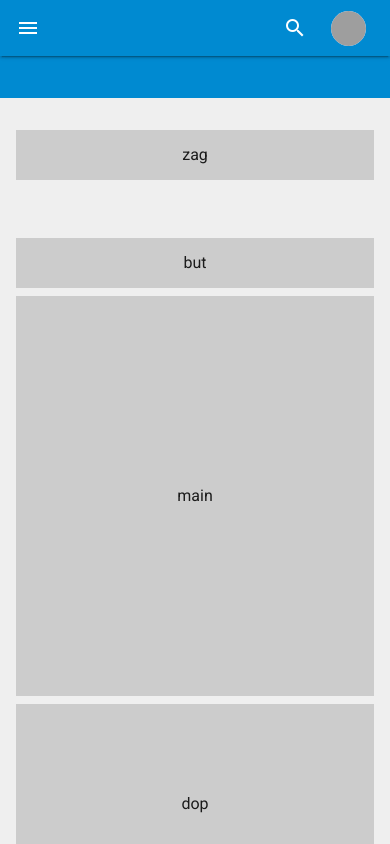
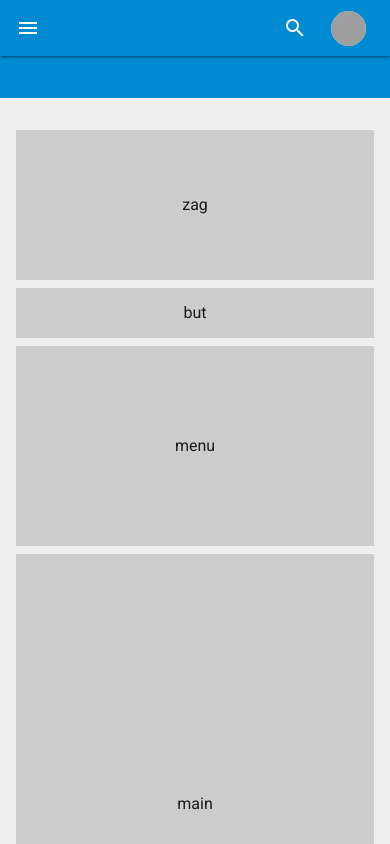
Before and after one commit to emptyfortress/sogl, a Vue app: page /#/doc in a window 390 px wide. Shown: the top 844 px of the page. Built offline with nearby package versions, Linux system fonts and the light colour scheme; grey boxes are pictures that could not be loaded.

Commit message:
grid seems working but bugs

```diff
--- a/src/components/Doc.vue
+++ b/src/components/Doc.vue
@@ -26,7 +26,7 @@ export default {
 	display: grid;
 	gap: .5rem;
 	grid-template-columns: repeat(6, 1fr);
-	grid-template-rows: 100px min-content;
+	grid-template-rows: min-content;
 	> div {
 		background: #ccc;
 		height: 50px;
@@ -36,6 +36,7 @@ export default {
 	}
 	.zg {
 		grid-column: span 4;
+		height: 150px;
 		@media (max-width: 1200px) {
 			grid-column: span 6;
 		}
@@ -47,26 +48,32 @@ export default {
 		}
 	}
 	.main {
-		height: 400px;
+		height: 500px;
 		grid-column: span 4;
-		grid-row: span 11;
+		grid-row: span 3;
+		@media (max-width: 860px) {
+			grid-column: span 6;
+			grid-row: span 2;
+		}
+	}
+	.dop {
+		grid-column: span 2;
+		height: 100px;
+		@media (max-width: 1200px) {
+			grid-column: span 6;
+		}
+	}
+	.menu {
+		grid-column: span 2;
+		height: 200px;
+		@media (max-width: 1200px) {
+			grid-column: 5/7;
+			grid-row: 3/6;
+		}
 		@media (max-width: 860px) {
 			grid-column: span 6;
 		}
 	}
-	.dop, .menu {
-		grid-column: span 2;
-		place-self: start stretch;
-		@media (max-width: 860px) {
-			grid-column: span 6;
-		}
-	}
-	.dop {
-		height: 200px;
-	}
-	.menu {
-		height: 100px;
-	}
 
 }
 </style>
```
